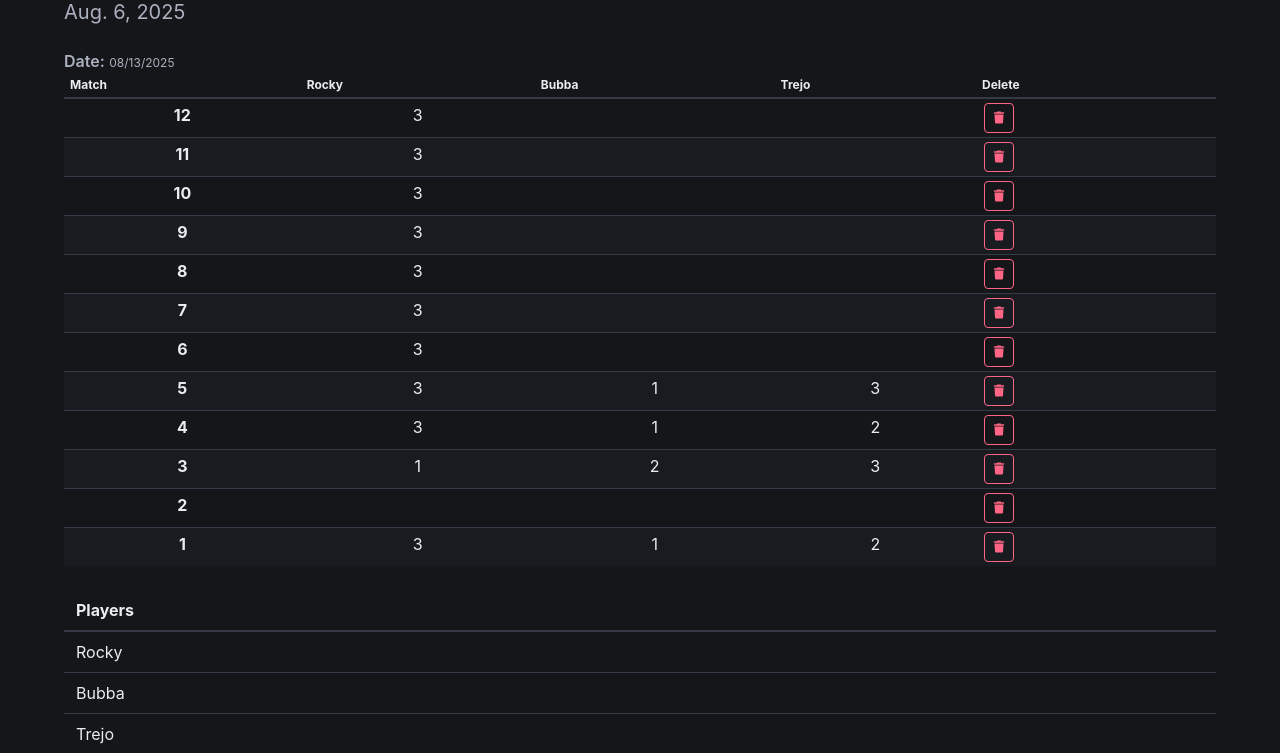
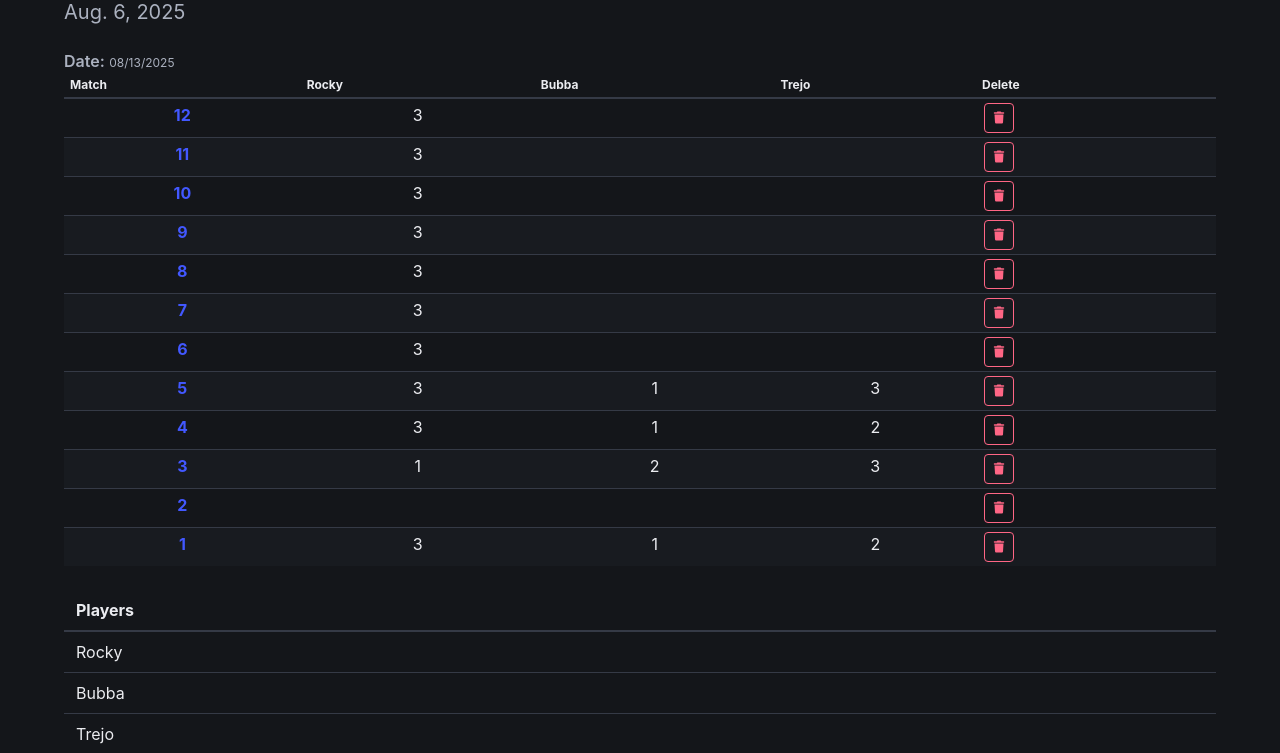
Before and after one commit to pilamrocky/vr_score_keeper, a Django app: page /tournament/14/ in a window 1280 px wide. Shown: the part 148-901 px from the top of the page. Run offline with Django 5.2, Linux system fonts and the light colour scheme; a user stored in the database is signed in; data comes from the database, SQL or seed files in the repository; both versions use the stored data as it was after the commit; some libraries are stand-ins or nearby versions.

Commit message:
Added text color to the match row to make it stand out from the other columns

```diff
--- a/vr_score_keeper/vr_tournaments/templates/tournament_detail.html
+++ b/vr_score_keeper/vr_tournaments/templates/tournament_detail.html
@@ -17,10 +17,8 @@
             <tbody>
                 {% for match in matches_on_date %}
                     <tr>
-                        <th class="has-text-centered">{{ forloop.revcounter }}</th>
-                        {% for score in match.ordered_scores %}
-                            <td class="has-text-centered">{{ score|default:"" }}</td>
-                        {% endfor %}
+                        <th class="has-text-centered has-text-link">{{ forloop.revcounter }}</th>
+                        {% for score in match.ordered_scores %}<td class="has-text-centered">{{ score|default:"" }}</td>{% endfor %}
                         <td>
                             <form id="form-{{ match.pk }}"
                                   action="{% url 'delete_match' match.pk %}"
```
Also changed, not shown: vr_score_keeper/db.sqlite3.
